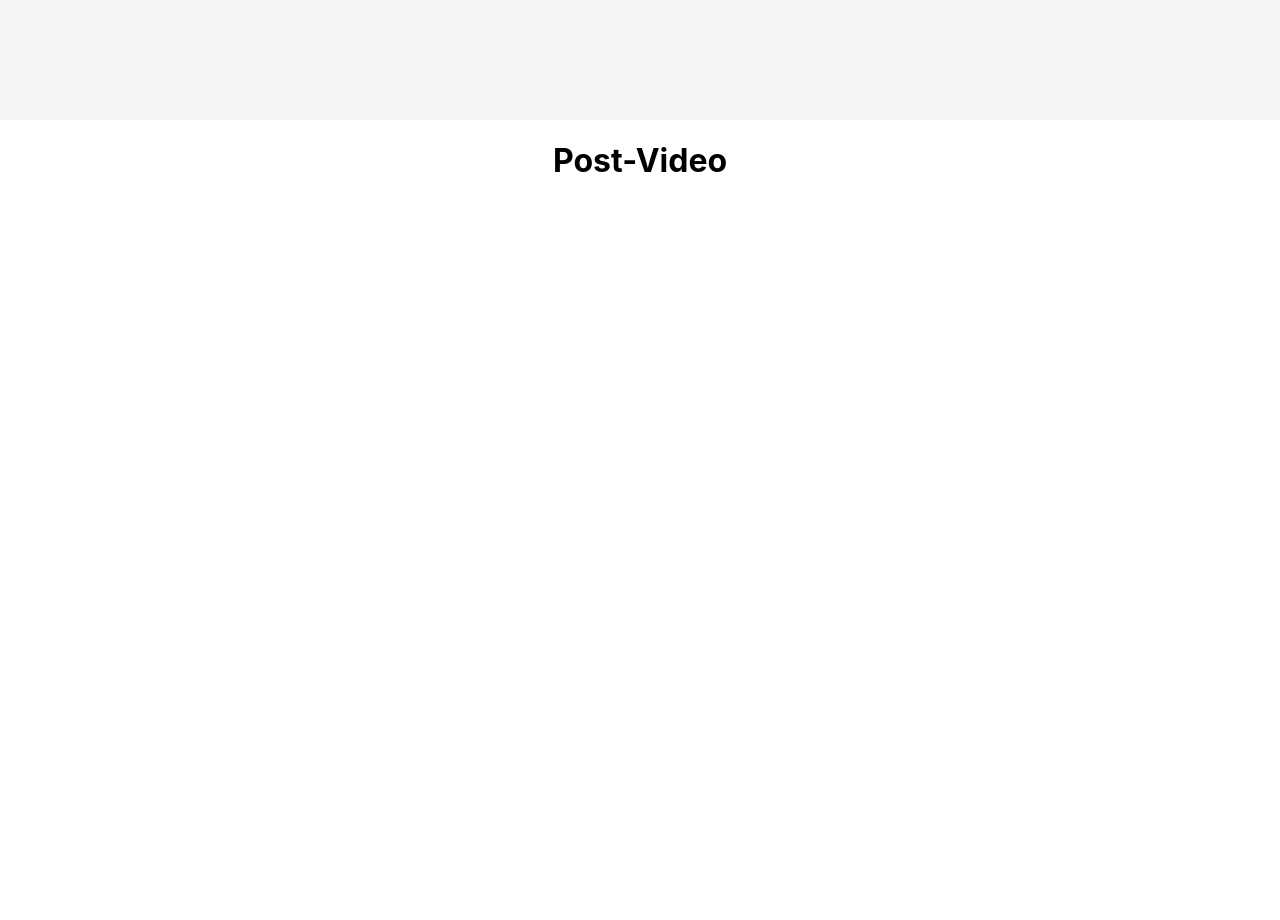
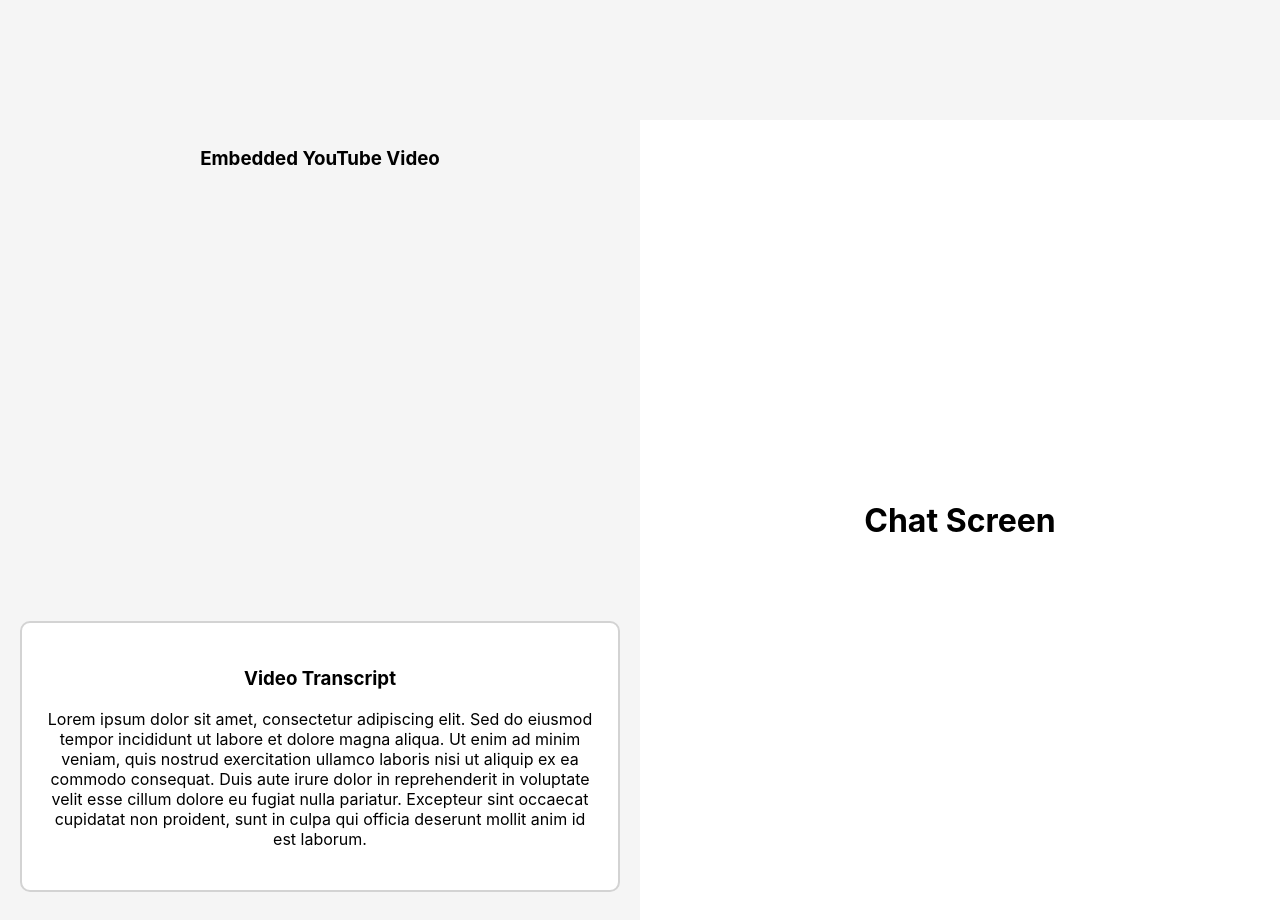
Before and after one commit to t1oluwani/StudyAI, a React (Create React App) app in the folder frontend/: page / in a window 1280 px wide. Shown: the part 680-1600 px from the top of the page. Before the commit the page ends 882 px from the top, so only its background shows below. Built offline with nearby package versions, Linux system fonts and the light colour scheme.

Commit message:
basic post-vid set up and styling

```diff
--- a/frontend/src/components/post-video.js
+++ b/frontend/src/components/post-video.js
@@ -1,9 +1,18 @@
 import '../styling/post-video.css';
+import EmbeddedVideo from './sub-components/embedded-video';
+import VideoTranscipt from './sub-components/video-transcript';
+import ChatScreen from './sub-components/chat-screen';
 
-function PreVideo( {link} ) {
+function PreVideo({ link }) {
   return (
     <div className="post-video">
-      <h1>Post-Video</h1>
+      <div className="video-side">
+        <EmbeddedVideo url={link} />
+        <VideoTranscipt/>
+      </div>
+      <div className="chat-side">
+        <ChatScreen/>
+      </div>
     </div>
   );
 }
--- /dev/null
+++ b/frontend/src/components/sub-components/chat-screen.js
@@ -0,0 +1,9 @@
+function ChatScreen() {
+  return (
+    <div>
+      <h1>Chat Screen</h1>
+    </div>
+  );
+}
+
+export default ChatScreen;
--- /dev/null
+++ b/frontend/src/components/sub-components/embedded-video.js
@@ -0,0 +1,10 @@
+function EmbeddedVideo({url}) {
+  return (
+      <div className="embedded-video">
+          <h3>Embedded YouTube Video</h3>
+          <iframe width="100%" height="100%" id="embeddedVideo" alt="Refresh Browser" src={url} allowFullScreen></iframe>
+      </div>
+  )
+}
+
+export default EmbeddedVideo;
--- /dev/null
+++ b/frontend/src/components/sub-components/video-transcript.js
@@ -0,0 +1,16 @@
+function VideoTranscript() {
+  return (
+    <div className="video-transcript">
+      <h3>Video Transcript</h3>
+      <p>
+        Lorem ipsum dolor sit amet, consectetur adipiscing elit.
+        Sed do eiusmod tempor incididunt ut labore et dolore magna aliqua.
+        Ut enim ad minim veniam, quis nostrud exercitation ullamco laboris nisi ut aliquip ex ea commodo consequat.
+        Duis aute irure dolor in reprehenderit in voluptate velit esse cillum dolore eu fugiat nulla pariatur.
+        Excepteur sint occaecat cupidatat non proident, sunt in culpa qui officia deserunt mollit anim id est laborum.
+      </p>
+    </div>
+  );
+}
+
+export default VideoTranscript;
--- a/frontend/src/styling/post-video.css
+++ b/frontend/src/styling/post-video.css
@@ -0,0 +1,42 @@
+.post-video {
+  display: flex;
+  flex-direction: row;
+  justify-content: center;
+  align-items: center;
+  height: 100vh;
+  width: auto;
+}
+
+.video-side {
+  display: flex;
+  flex-direction: column;
+  justify-content: space-evenly;
+  align-items: center;
+  height: 100vh;
+  width: 50%;
+  background-color: whitesmoke;
+}
+
+.chat-side {
+  display: flex;
+  flex-direction: column;
+  justify-content: center;
+  align-items: center;
+  height: 100vh;
+  width: 50%;
+  background-color: white;
+}
+
+.embedded-video iframe {
+  height: 50vh;
+  width: 75vh;
+  border: none;
+}
+
+.video-transcript {
+  background-color: white;
+  border: 2px solid lightgray;
+  border-radius: 10px;
+  padding: 25px;
+  margin: 20px;
+}
```
